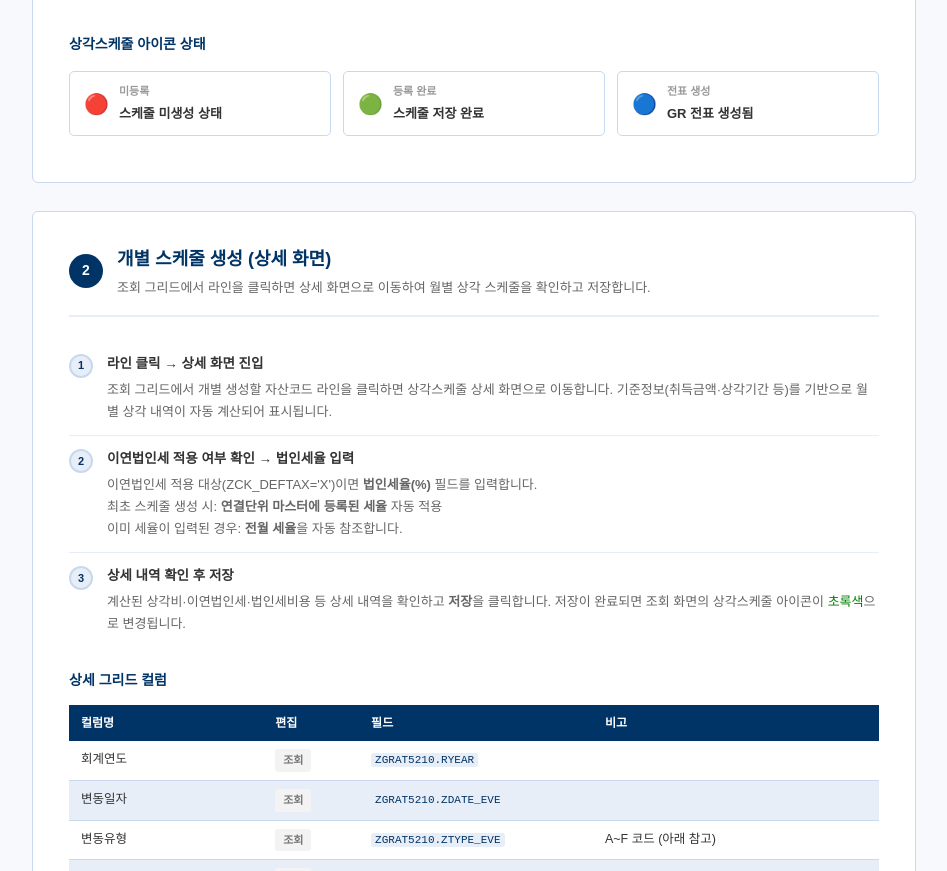
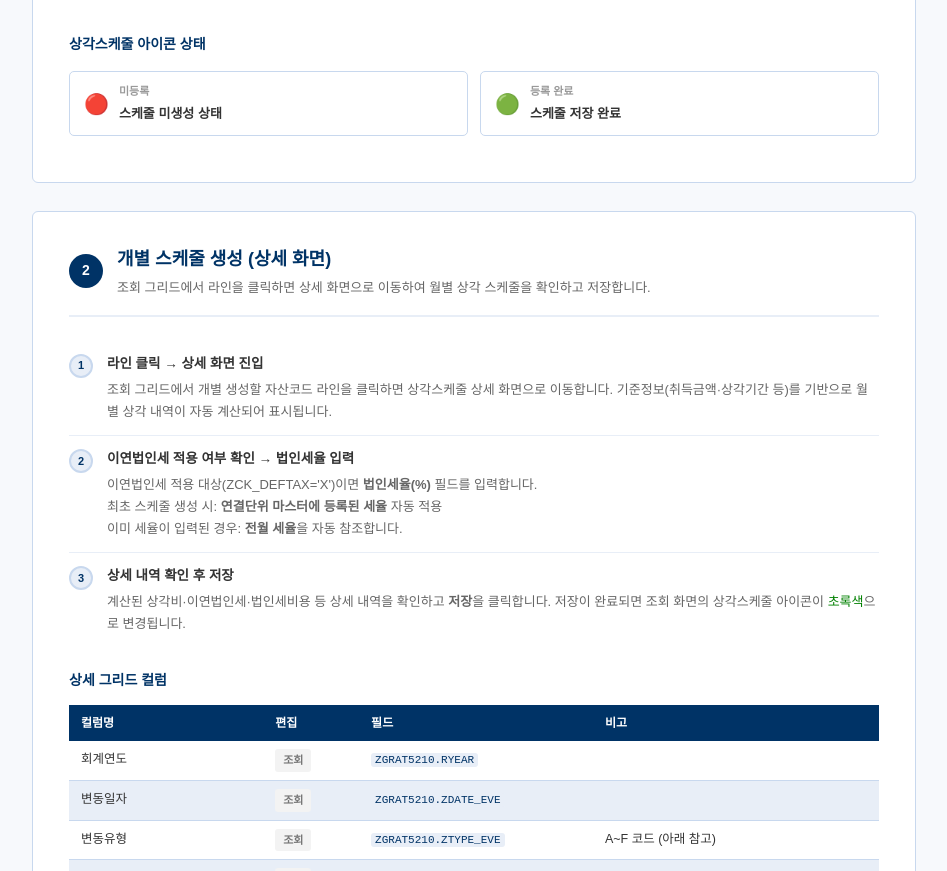
Before and after one commit to louis111-aspn/HELP, a plain HTML site: page grra_schedule_help.html in a window 1280 px wide. Shown: the part 2135-3006 px from the top of the page, without its empty margins (288-1235 px from the left). Drawn offline with Linux system fonts and the light colour scheme.

Commit message:
Update grra_schedule_help.html

```diff
--- a/grra_schedule_help.html
+++ b/grra_schedule_help.html
@@ -306,7 +306,6 @@
   <div class="status-row">
     <div class="status-item"><div class="si-icon">🔴</div><div><div class="si-label">미등록</div><div class="si-val">스케줄 미생성 상태</div></div></div>
     <div class="status-item"><div class="si-icon">🟢</div><div><div class="si-label">등록 완료</div><div class="si-val">스케줄 저장 완료</div></div></div>
-    <div class="status-item"><div class="si-icon">🔵</div><div><div class="si-label">전표 생성</div><div class="si-val">GR 전표 생성됨</div></div></div>
   </div>
 </div>
 
```
